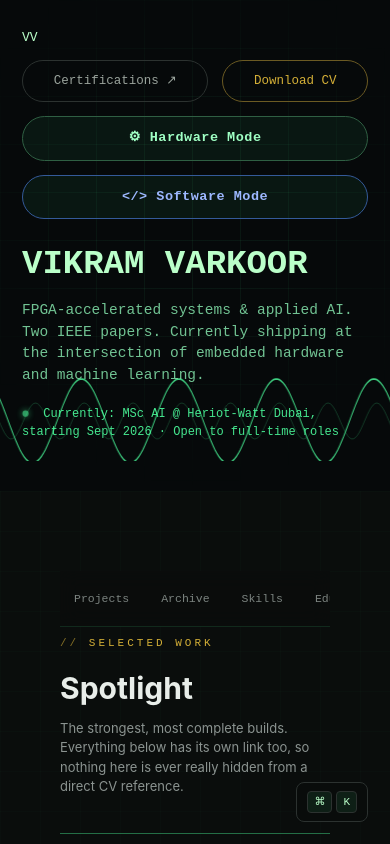
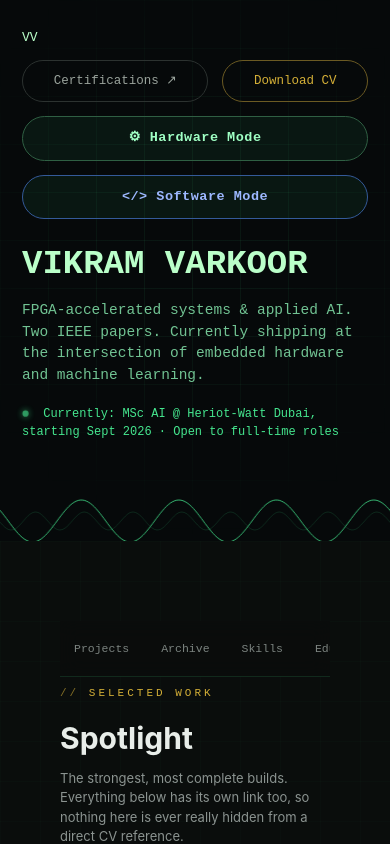
Before and after one commit to VikramVarkoor/Portfolio, a Next.js app: page / in a window 390 px wide. Shown: the top 844 px of the page. Built offline with nearby package versions, Linux system fonts and the light colour scheme.

Commit message:
Portfolio update 2026-10-14 11:44

```diff
--- a/src/app/globals.css
+++ b/src/app/globals.css
@@ -36,12 +36,19 @@ a { color: inherit; }
    two visually collide. Below this width, take nav out of absolute
    positioning so it sits in normal flow above the title instead. */
 @media (max-width: 680px) {
-  .home-hero { padding: 28px 22px 50px; min-height: auto; justify-content: flex-start; }
+  /* The hero used to be a fixed ~92vh-tall block, so the wave graphic
+     (positioned a fixed distance from the hero's bottom edge) always had a
+     big empty stretch below the text to float in. Once the hero was
+     changed to shrink-to-fit its content on phones, that empty stretch
+     went away and the wave landed on top of the status line instead.
+     Shrink the wave and give the hero real bottom padding so there's
+     guaranteed clear space between the text and where the wave starts. */
+  .home-hero { padding: 28px 22px 100px; min-height: auto; justify-content: flex-start; }
   .home-hero nav { position: static; padding: 0 0 26px; justify-content: flex-start; }
   .home-hero nav .links { width: 100%; }
   .home-hero nav .links a, .home-hero nav .links button { flex: 1 1 auto; justify-content: center; text-align: center; }
   .home-hero h1, .home-hero .type-h1 { font-size: 34px; line-height: 1.15; }
-  .home-hero svg.wave { bottom: 30px; }
+  .home-hero svg.wave { bottom: 0; height: 65px; }
 }
 .home-hero nav .links button {
   background: rgba(77,255,158,0.06); border: 1px solid #2f5f43; color: #9fffc4; font-family: inherit;
@@ -345,4 +352,11 @@ a.edu-badge:hover { border-color: #d4af37; background: rgba(212,175,55,0.14); co
   .codelink { padding: 10px 0; margin: -10px 0; }
   .specrow .fulllink { padding: 10px 0; margin: -10px 0; }
   .specrow .deeplink { padding: 11px 14px; }
+
+  /* The ⌘K hint is a desktop keyboard-shortcut affordance. On a phone
+     there's no keyboard for it to refer to, and because it's
+     position:fixed it just floats over whatever content is scrolled
+     underneath it, which reads as a visual glitch rather than a feature.
+     Hide it below the width a hardware keyboard stops being likely. */
+  .palette-hint { display: none; }
 }
```
